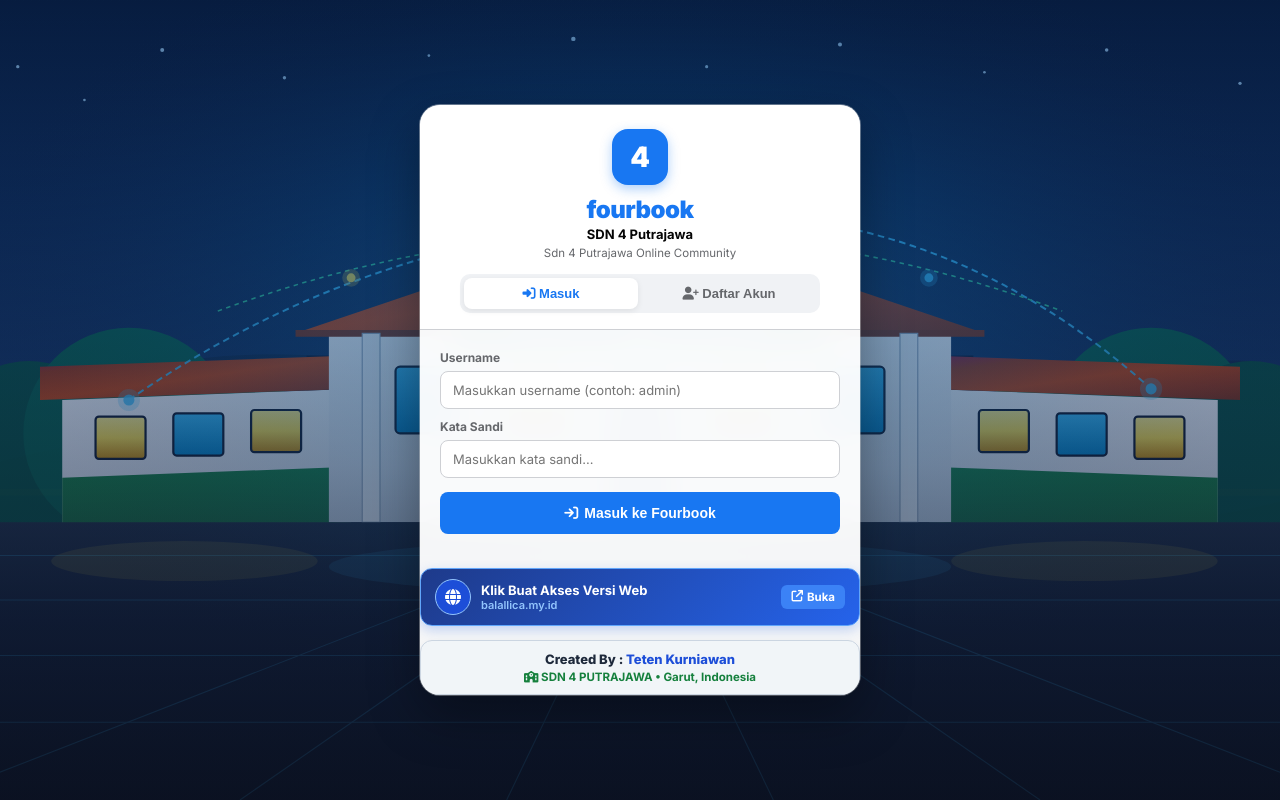
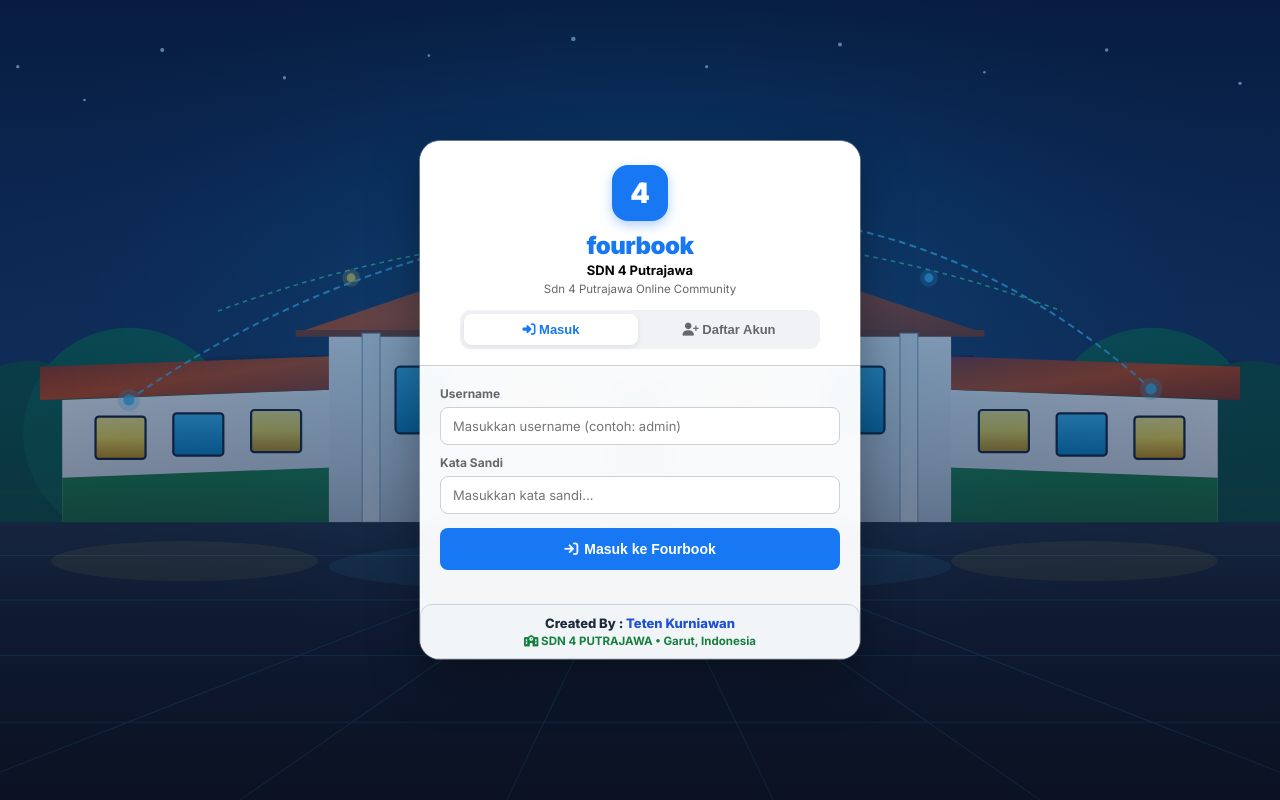
Before and after one commit to esdecikuya-4/Fourbook, a PHP site: page / in a window 1280 px wide. Run offline with PHP 8.4, Linux system fonts and the light colour scheme.

Commit message:
style: update footer UI and remove web access banner
Adjusted layout padding in AuthScreen and removed the redundant web version access banner in index.php to clean up the user interface.

```diff
--- a/fourbook-web/index.php
+++ b/fourbook-web/index.php
@@ -94,24 +94,6 @@ session_start();
           </button>
         </form>
       </div>
-
-      <!-- WEB VERSION ACCESS BANNER -->
-      <a href="https://balallica.my.id" target="_blank" rel="noopener noreferrer" style="text-decoration: none; display: block; margin-top: 14px;">
-        <div style="background: linear-gradient(135deg, #1E3A8A 0%, #2563EB 100%); border-radius: 12px; padding: 10px 14px; display: flex; align-items: center; justify-content: space-between; border: 1px solid #60A5FA; box-shadow: 0 4px 12px rgba(37,99,235,0.25);">
-          <div style="display: flex; align-items: center; gap: 10px;">
-            <div style="width: 36px; height: 36px; border-radius: 50%; background: #1D4ED8; display: flex; align-items: center; justify-content: center; color: #fff; font-size: 16px; border: 1px solid #93C5FD;">
-              <i class="fa-solid fa-globe"></i>
-            </div>
-            <div>
-              <div style="color: #ffffff; font-size: 13px; font-weight: 700;">Klik Buat Akses Versi Web</div>
-              <div style="color: #93C5FD; font-size: 11px; font-weight: 600;">balallica.my.id</div>
-            </div>
-          </div>
-          <div style="background: #3B82F6; color: #fff; padding: 5px 10px; border-radius: 6px; font-size: 11.5px; font-weight: 700; display: flex; align-items: center; gap: 4px;">
-            <i class="fa-solid fa-arrow-up-right-from-square"></i> Buka
-          </div>
-        </div>
-      </a>
 
       <!-- ATTRIBUTION & SCHOOL BADGE FOOTER -->
       <div style="margin-top: 14px; padding: 10px 14px; background: rgba(241, 245, 249, 0.9); border-radius: 12px; text-align: center; border: 1px solid #CBD5E1; box-shadow: 0 2px 6px rgba(0,0,0,0.04);">
```
Also changed, not shown: 1 other file.
